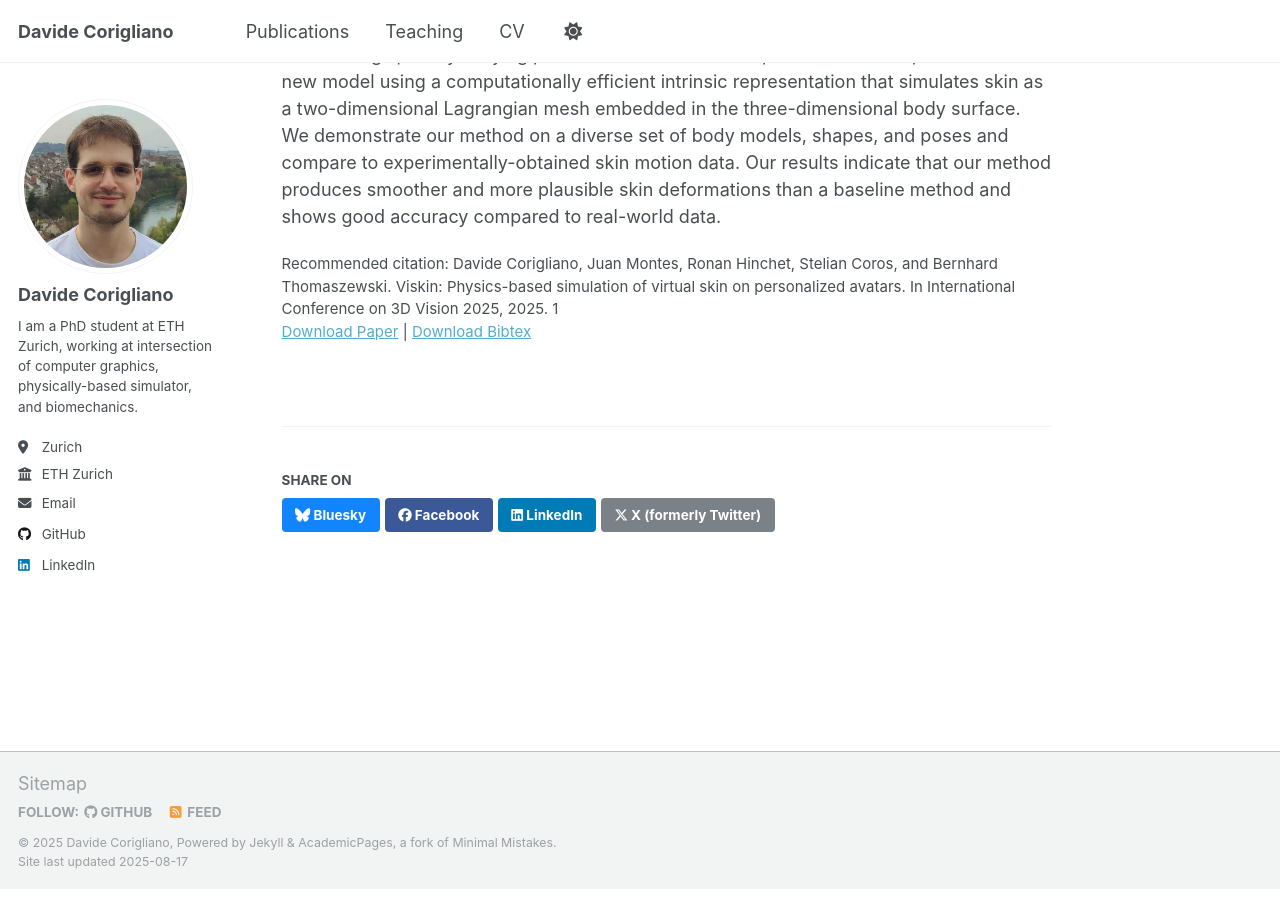
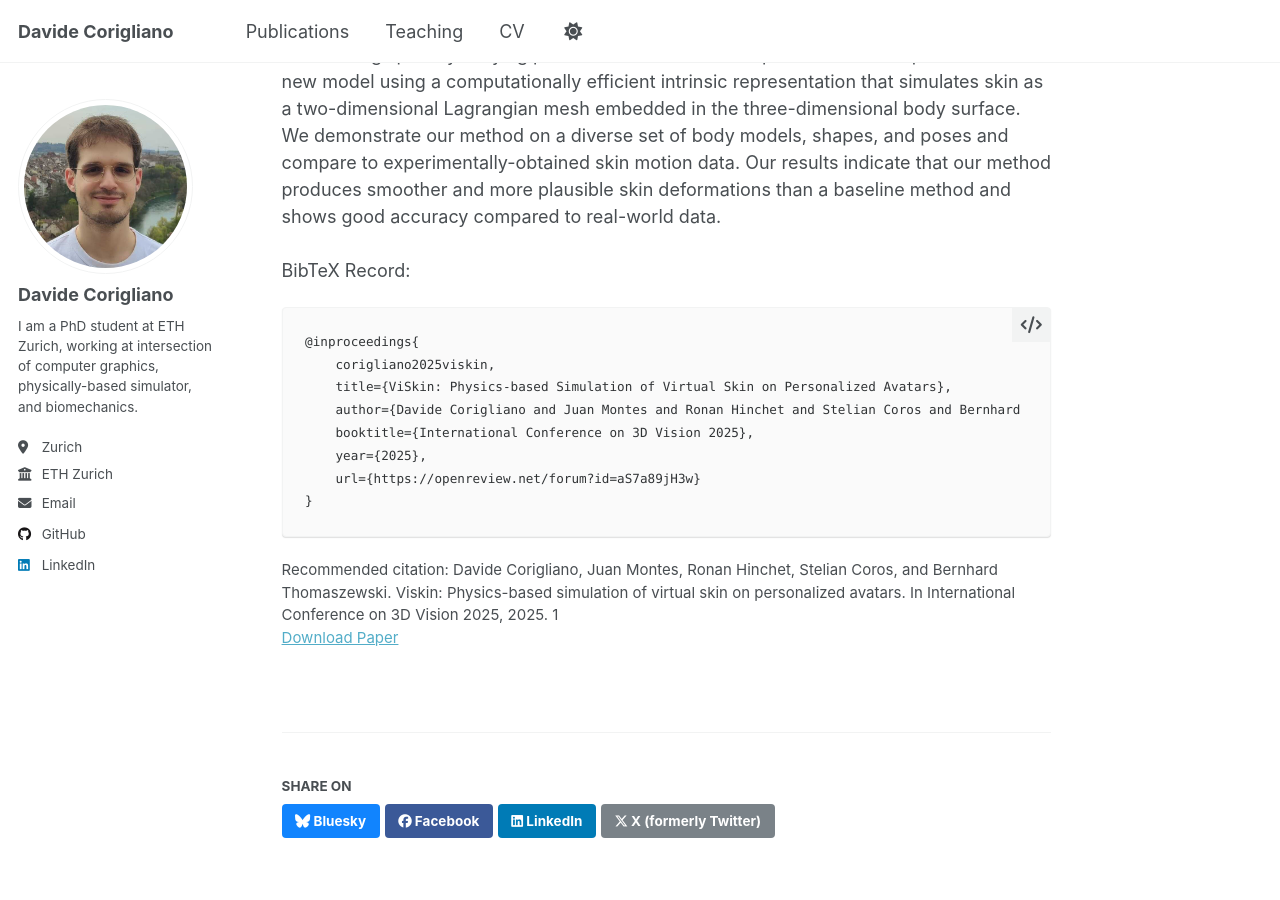
Before and after one commit to davicori/davicori.github.io, a Jekyll site: the page built from _publications/2025-03-25-ViSkin.md, in a window 1280 px wide and 900 px high, scrolled down 610 px. Built offline with Jekyll 4.4.1, drawn with Linux system fonts in a browser that asks for light colours.

Commit message:
Change to dowdownload citation

````diff
--- a/_publications/2025-03-25-ViSkin.md
+++ b/_publications/2025-03-25-ViSkin.md
@@ -7,11 +7,21 @@ excerpt: "This paper introduces a biomechanically principled approach to simulat
 date: 2025-03-25
 venue: 'International Conference on 3D Vision 2025'
 paperurl: 'https://openreview.net/forum?id=aS7a89jH3w'
-bibtexurl: 'http://davicori.github.io/files/bibtex1.bib'
+# bibtexurl: 'http://davicori.github.io/files/bibtex1.bib'
 citation: 'Davide Corigliano, Juan Montes, Ronan Hinchet, Stelian Coros, and Bernhard Thomaszewski. Viskin: Physics-based simulation of virtual skin on personalized avatars. In International Conference on 3D Vision 2025, 2025. 1'
 ---
 <img src='/images/ViSkin_Teaser.jpg'>
-Abstract: We introduce ViSkin, a biomechanically principled approach to simulate skin mechanics on personalized avatars. Our model captures the salient characteristics of human skin, i.e., nonlinear stretching properties, anisotropic stiffness, direction-dependent pre-stretch, and heterogeneous sliding behavior. In particular, we introduce a novel representation of Langer lines, which describe the distribution of principal material directions across the human body. We further propose an optimization-based approach for inferring spatially-varying pre-stretch from motion capture data. We implement our new model using a computationally efficient intrinsic representation that simulates skin as a two-dimensional Lagrangian mesh embedded in the three-dimensional body surface. We demonstrate our method on a diverse set of body models, shapes, and poses and compare to experimentally-obtained skin motion data. Our results indicate that our method produces smoother and more plausible skin deformations than a baseline method and shows good accuracy compared to real-world data.
+Abstract: We introduce ViSkin, a biomechanically principled approach to simulate skin mechanics on personalized avatars. Our model captures the salient characteristics of human skin, i.e., nonlinear stretching properties, anisotropic stiffness, direction-dependent pre-stretch, and heterogeneous sliding behavior. In particular, we introduce a novel representation of Langer lines, which describe the distribution of principal material directions across the human body. We further propose an optimization-based approach for inferring spatially-varying pre-stretch from motion capture data. We implement our new model using a computationally efficient intrinsic representation that simulates skin as a two-dimensional Lagrangian mesh embedded in the three-dimensional body surface. We demonstrate our method on a diverse set of body models, shapes, and poses and compare to experimentally-obtained skin motion data. Our results indicate that our method produces smoother and more plausible skin deformations than a baseline method and shows good accuracy compared to real-world data.<br/><br/>BibTeX Record:
+```
+@inproceedings{
+    corigliano2025viskin,
+    title={ViSkin: Physics-based Simulation of Virtual Skin on Personalized Avatars},
+    author={Davide Corigliano and Juan Montes and Ronan Hinchet and Stelian Coros and Bernhard Thomaszewski},
+    booktitle={International Conference on 3D Vision 2025},
+    year={2025},
+    url={https://openreview.net/forum?id=aS7a89jH3w}
+}
+```
 
 <!-- ---
 title: "ViSkin: Physics-based Simulation of Virtual Skin on Personalized Avatars"
````
